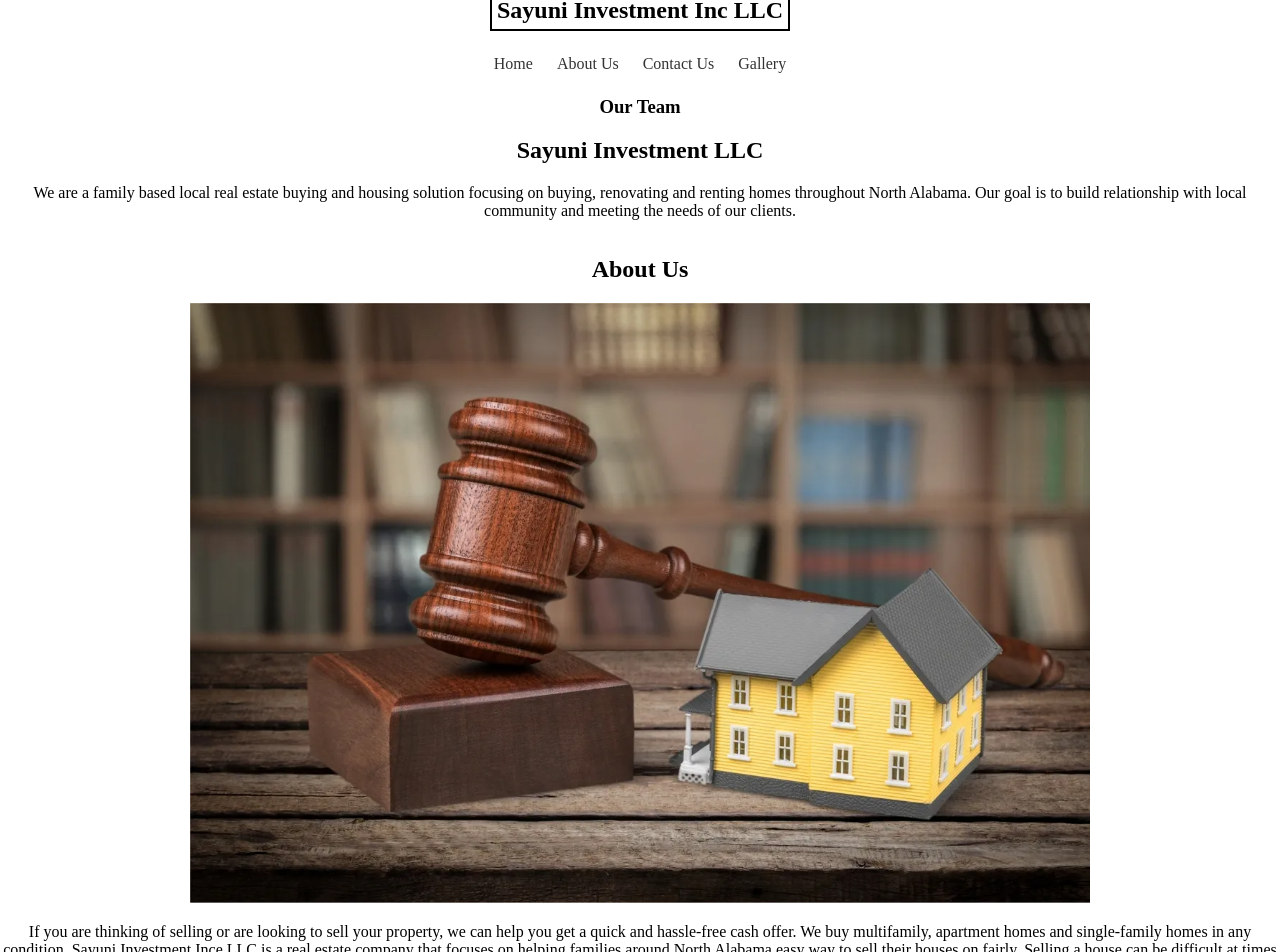
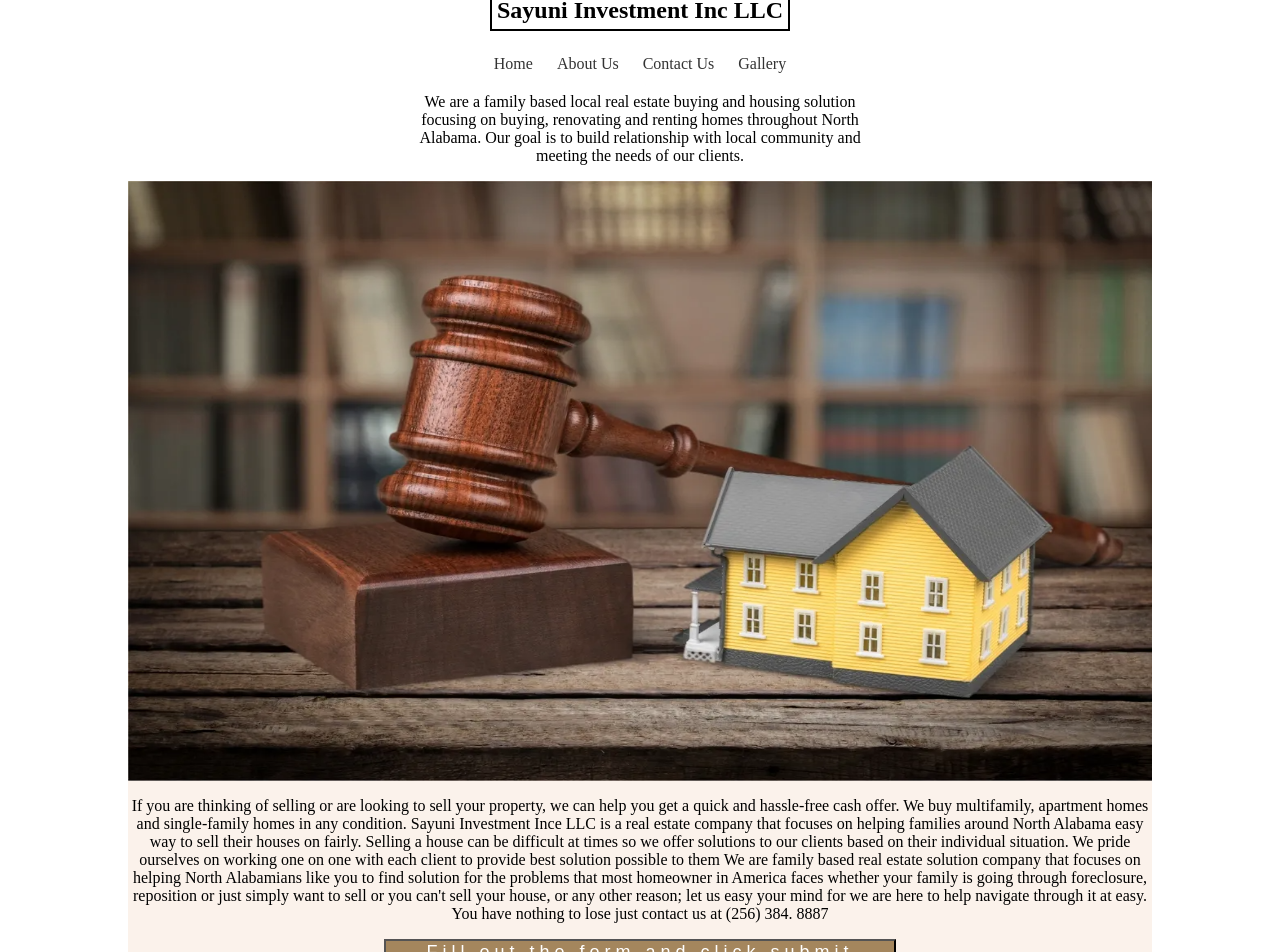
Before and after one commit to RyanHardin/sayuni-investment-llc, a React (Create React App) app: page /about in a window 1280 px wide. Shown: the part 30-982 px from the top of the page. Built offline with nearby package versions, Linux system fonts and the light colour scheme.

Commit message:
about page styling

```diff
--- a/src/pages/About.css
+++ b/src/pages/About.css
@@ -2,3 +2,45 @@
     display: flex;
     flex-direction: column;
 }
+
+.our-team {
+    display: flex;
+    flex-direction: column;
+    align-items: center;
+}
+
+.our-team > p {
+    text-align: center;
+    inline-size: 35%;
+}
+
+.about-us {
+    display: flex;
+    flex-direction: column;
+    align-items: center;
+}
+
+.about-us > img {
+    width: 80%;
+}
+
+.about-us > div {
+    display: flex;
+    flex-direction: column;
+    background-color: #FBF2EB;
+    align-items: center;
+    width: 80%;
+}
+
+.about-us > p {
+    color: #858381;
+}
+
+.about-us > div > button {
+    color: white;
+    background-color: #A4865D;
+    font-size: large;
+    width: 50%;
+    height: 10%;
+    letter-spacing: 5px;
+}
--- a/src/pages/About.js
+++ b/src/pages/About.js
@@ -6,17 +6,15 @@ function About() {
     return (
         <div className='about'>
             <div className='our-team'>
-                <h3>Our Team</h3>
-                <h2>Sayuni Investment LLC</h2>
                 <p>We are a family based local real estate buying and
                     housing solution focusing on buying, renovating and renting homes
                     throughout North Alabama. Our goal is to build relationship with local community
                     and meeting the needs of our clients.
                 </p>
             </div>
+            <div className='about-us'>
+                <img src={gavel} alt='gavel' style={{ maxWidth: '80%', maxHeight: '600px' }}></img>
                 <div>
-                <h2>About Us</h2>
-                <img src={gavel} alt='gavel' style={{ maxWidth: '80%', maxHeight: '600px' }}></img>
                     <p>If you are thinking of selling or are looking to sell your property, we can help you get a quick and hassle-free cash offer. We buy multifamily,
                         apartment homes and single-family homes in any condition.
                         Sayuni Investment Ince LLC is a real estate company that focuses on helping families around North Alabama easy way to sell their houses on
@@ -29,6 +27,7 @@ function About() {
                     <button>Fill out the form and click submit</button>
                 </div>
             </div>
+        </div>
     )
 }
 
```
Lines whose indentation alone changed are shown as unchanged.
